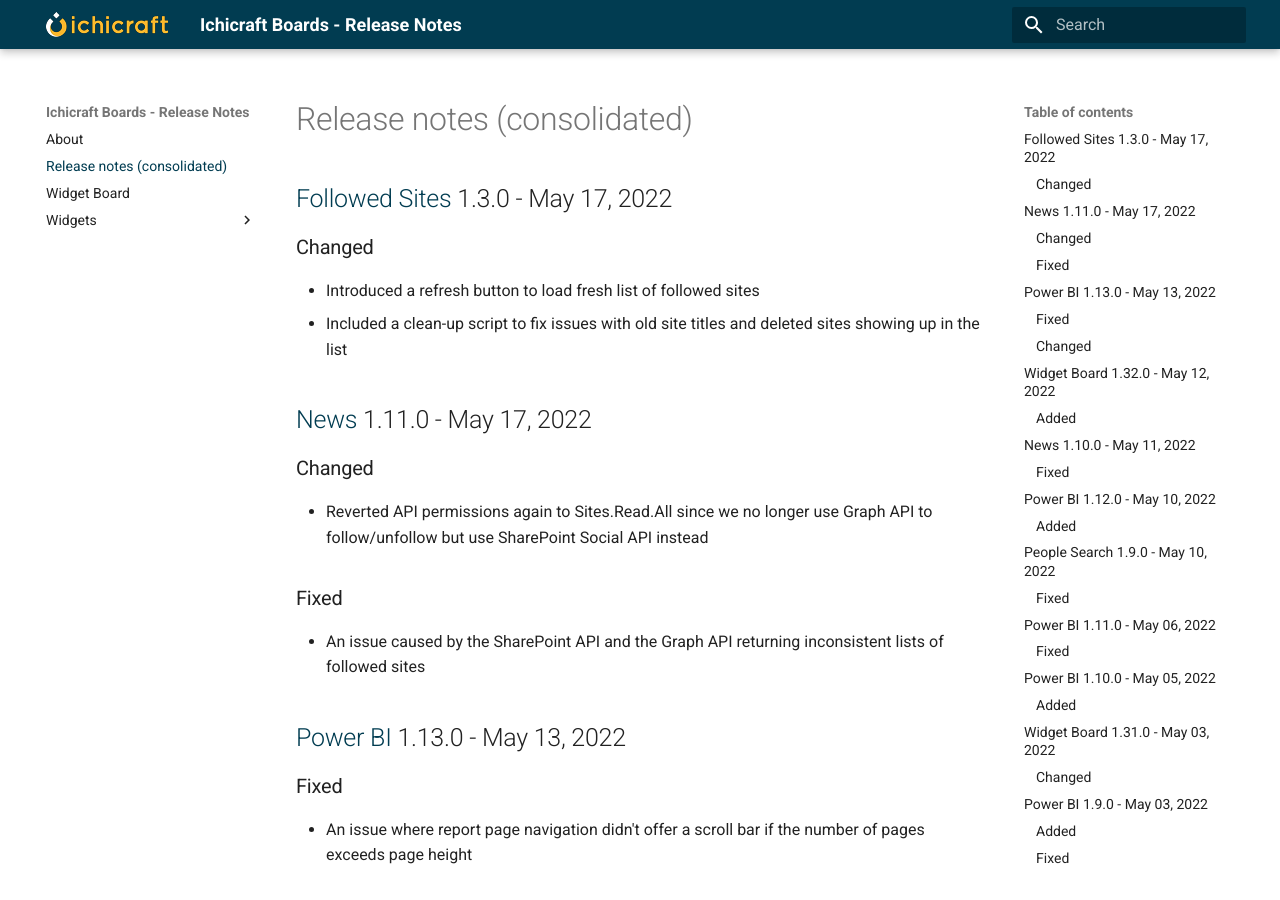
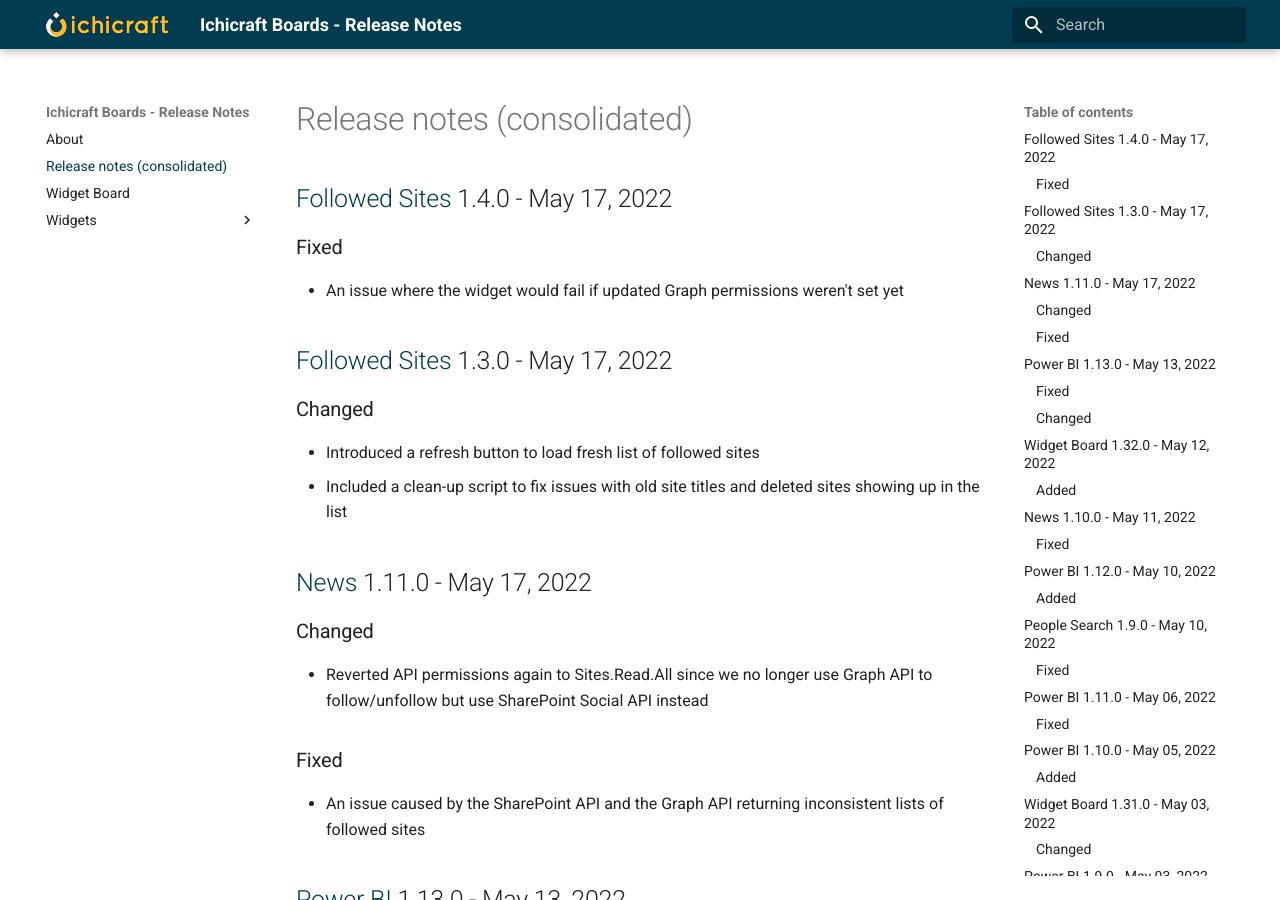
Before and after one commit to ichicraft/widgets-docs, an MkDocs documentation site: the page built from docs/Release-notes-(consolidated).md, in a window 1280 px wide and 900 px high. Built offline with MkDocs 1.6.1 and Material for MkDocs 9.7.7, drawn with Linux system fonts in a browser that asks for light colours.

Commit message:
Release notes updated by BuildService

```diff
--- a/docs/Release-notes-(consolidated).md
+++ b/docs/Release-notes-(consolidated).md
@@ -1,3 +1,8 @@
+## [Followed Sites](./Widgets/Followed Sites.md) 1.4.0 - May 17, 2022
+
+### Fixed
+- An issue where the widget would fail if updated Graph permissions weren&#x27;t set yet
+
 ## [Followed Sites](./Widgets/Followed Sites.md) 1.3.0 - May 17, 2022
 
 ### Changed
--- a/docs/Widgets/Followed Sites.md
+++ b/docs/Widgets/Followed Sites.md
@@ -1,3 +1,8 @@
+## 1.4.0 - May 17, 2022
+
+### Fixed
+- An issue where the widget would fail if updated Graph permissions weren&#x27;t set yet
+
 ## 1.3.0 - May 17, 2022
 
 ### Changed
```
